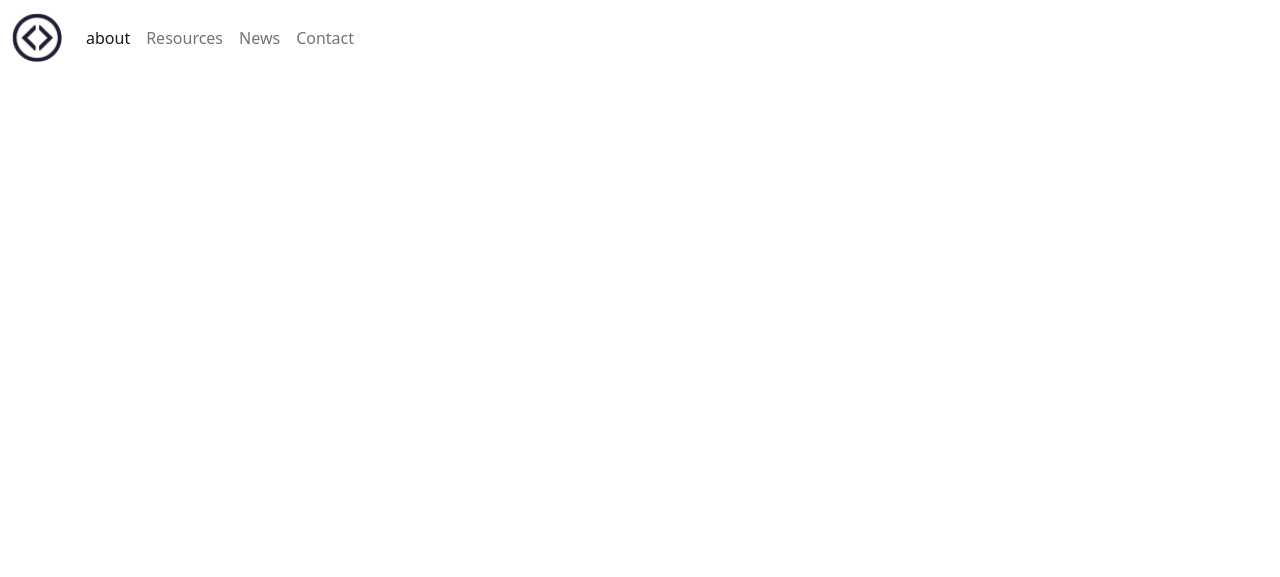
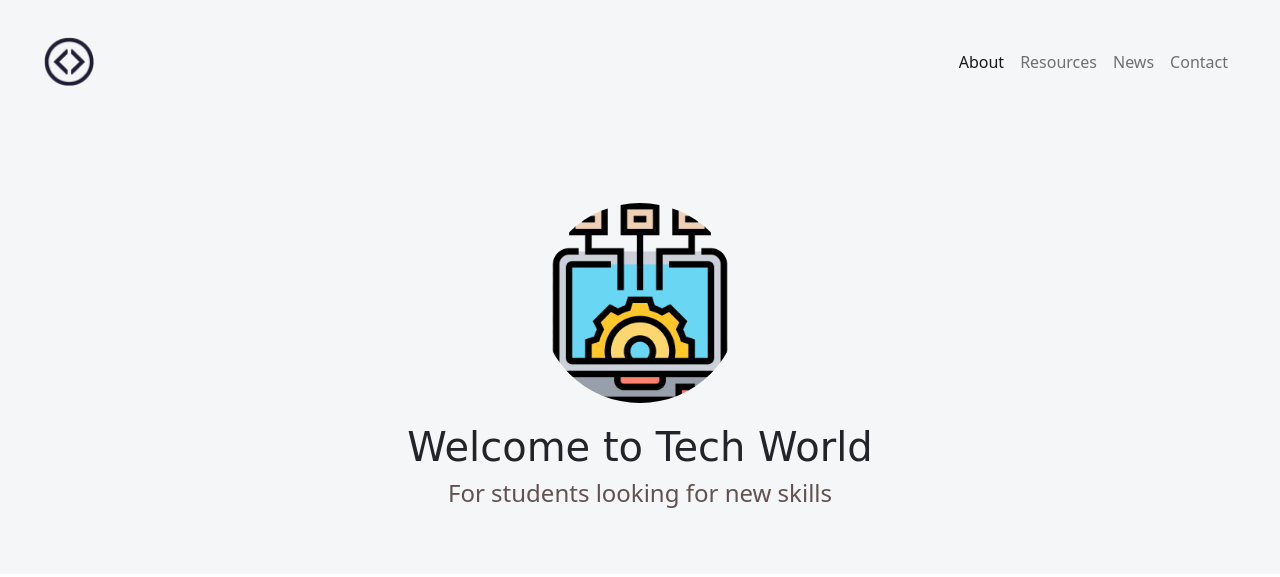
Before and after one commit to AASG2003/Bootstrap, a plain HTML site: page Proyecto/index.html in a window 1280 px wide. Drawn offline with nearby package versions, Linux system fonts and the light colour scheme; a web font is replaced by a local one.

Commit message:
Adding the hero-principal section, html and css

```diff
--- a/Proyecto/index.html
+++ b/Proyecto/index.html
@@ -15,9 +15,13 @@
         <link href="https://cdn.jsdelivr.net/npm/bootstrap@5.2.2/dist/css/bootstrap.min.css" rel="stylesheet" integrity="sha384-Zenh87qX5JnK2Jl0vWa8Ck2rdkQ2Bzep5IDxbcnCeuOxjzrPF/et3URy9Bv1WTRi" crossorigin="anonymous">
         <!-- css -->
         <link href="style.css" rel="stylesheet">
+        <!-- Google fonts -->
+        <link rel="preconnect" href="https://fonts.googleapis.com">
+        <link rel="preconnect" href="https://fonts.gstatic.com" crossorigin>
+        <link href="https://fonts.googleapis.com/css2?family=Rubik+Dirt&display=swap" rel="stylesheet">
     </head>
     <body>
-        <!-- barra de navegaion -->
+        <!-- nav bar -->
         <nav class="navbar navbar-expand-md navbar-light">
           <div class="container-fluid">
             <button class="navbar-toggler" type="button" data-bs-toggle="collapse" data-bs-target="#navbarToggler" aria-controls="navbarTogglerDemo01" aria-expanded="false" aria-label="Toggle navigation">
@@ -29,7 +33,7 @@
               </a>
               <ul class="navbar-nav d-flex justify-content-center align-items-center">
                 <li class="nav-item">
-                    <a class="nav-link active" aria-current="page" href="#">about</a>
+                  <a class="nav-link active" aria-current="page" href="#">About</a>
                 </li>
                 <li class="nav-item">
                   <a class="nav-link" href="#">Resources</a>
@@ -44,6 +48,15 @@
             </div>
           </div>
         </nav>
+        <!-- section hero -->
+        <section class="hero align-items-stretch">
+          <div class="hero-principal d-flex flex-column justify-content-center align-items-center">
+            <img class="hero-imagen-tech rounded-circle" src="images/technology.png" alt = "Tech Logo">
+            <h1>Welcome to Tech World</h1>
+            <h2>For students looking for new skills</h2>
+          </div>
+          <div class="hero-inferior"></div>
+        </section>
         <script src="https://cdn.jsdelivr.net/npm/bootstrap@5.2.2/dist/js/bootstrap.bundle.min.js" integrity="sha384-OERcA2EqjJCMA+/3y+gxIOqMEjwtxJY7qPCqsdltbNJuaOe923+mo//f6V8Qbsw3" crossorigin="anonymous"></script>
     </body>
 </html>
--- a/Proyecto/style.css
+++ b/Proyecto/style.css
@@ -0,0 +1,54 @@
+/* nav bar */
+.navbar{
+    padding: 2rem;
+    background-color: #f5f6f7;
+}
+
+.navbar-collapse{
+    align-items: center;
+    justify-content: space-between;
+}
+/* General styles */
+section{
+    display: flex;
+    flex-direction: column;
+    align-items: center;
+    justify-content: center;
+}
+/* hero section */
+
+.hero{
+    background-color: #f5f6f7;
+    min-height: 450px;
+    text-align: center;
+}
+
+h1{
+    font-size: 2.5rem;
+    font-family: 'Rubik Dirt', cursive;
+}
+
+.hero-principal{
+    padding: 3rem;
+}
+
+.hero-principal h2{
+    font-size: 1.5rem;
+    color: #615151;
+}
+
+.hero-imagen-tech{
+    width: 200px;
+    height: 200px;
+    margin: 20px;
+    /* border-radius: 50%; this is for a circle */
+
+}
+
+/* Adaptable (responsive) */
+
+@media screen and (max-width: 767px) {
+    .navbar-brand{
+        display: none;
+    }
+}
```
Also changed, not shown: Proyecto/images/technology.png (added). Lines whose indentation alone changed are shown as unchanged.
